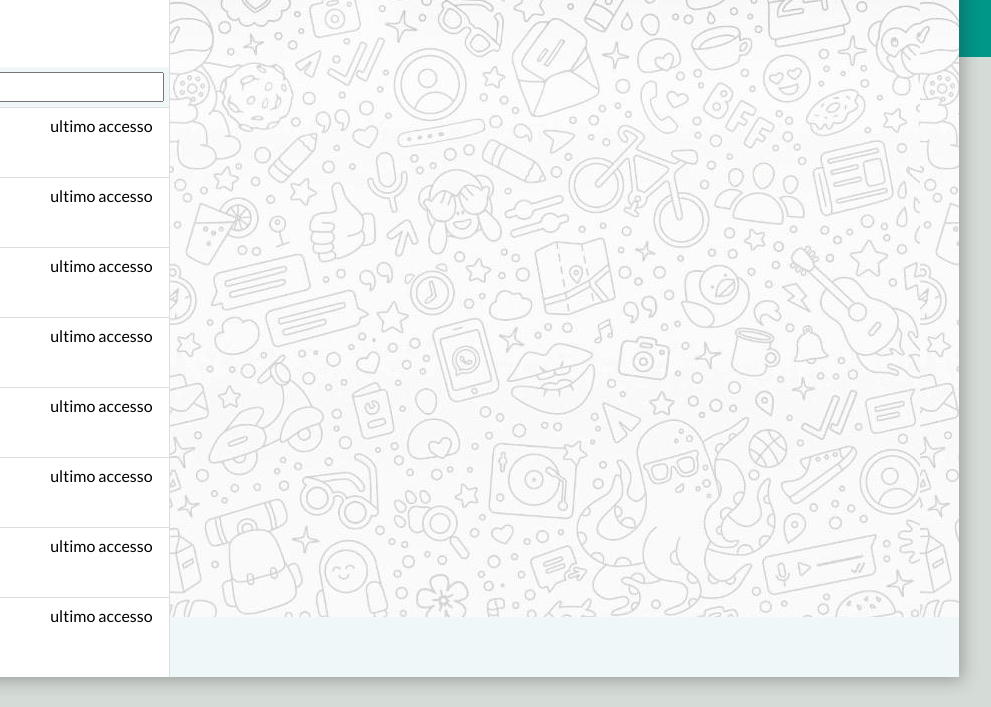
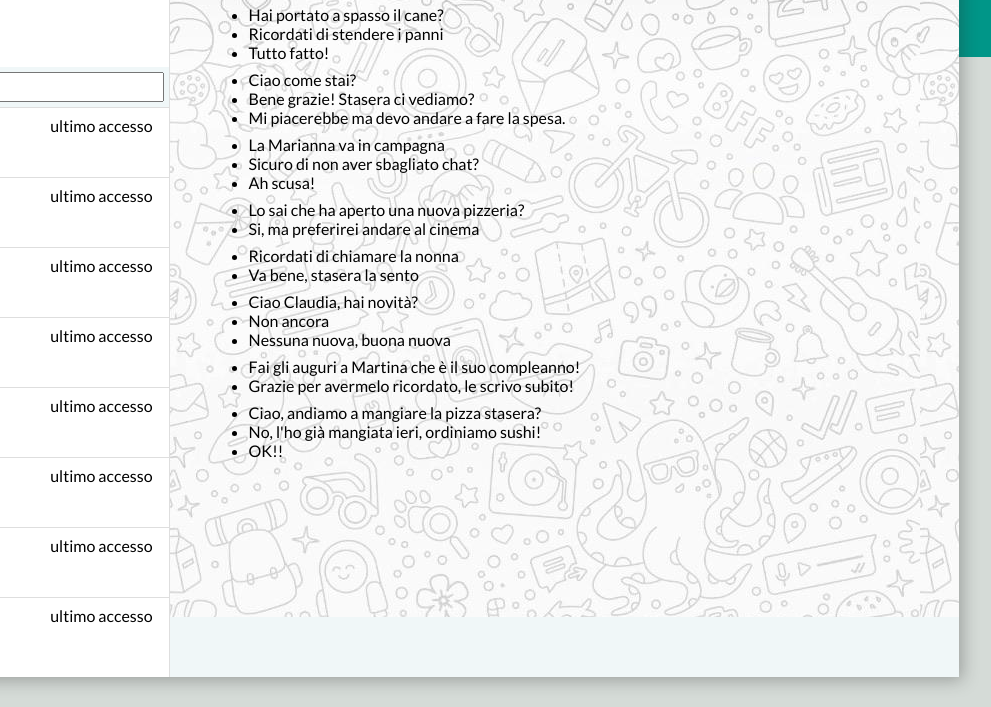
Before and after one commit to SamGrass/vue-boolzapp, a plain HTML site: page index.html in a window 1280 px wide. Shown: the part 93-800 px from the top of the page, 289-1280 px from the left. Drawn offline with nearby package versions, Linux system fonts and the light colour scheme.

Commit message:
inizio creazione chat dinamica

```diff
--- a/css/style.css
+++ b/css/style.css
@@ -132,11 +132,19 @@
         background-color: #ced3d3cb;
     }
 /* regole colonna dx */
+
+    /* regole chat */
     #main-chat {
         height: calc(100% - 120px);
         overflow-y: auto;
         background-image: url(../img/chat-bg.jpg);
     }
+    .chat-container {
+        width: 80%;
+        margin: 0.5rem auto;
+    }
+
+    /* regole message bar */
     #message-bar {
         height: 60px;
         background-color: #e0eff07f;
--- a/index.html
+++ b/index.html
@@ -90,7 +90,9 @@
                 </header>
                 <!-- zona chat -->
                 <main id="main-chat">
-
+                    <ul class="chat-container" v-for="userChat in contacts">
+                        <li v-for="(chat, index) in userChat.messages" :key="index"><span>{{chat.message}}</span></li>
+                    </ul>
                 </main>
                 <!-- zona scrittura e invio messaggi -->
                 <div id="message-bar"></div>
--- a/js/mysript.js
+++ b/js/mysript.js
@@ -3,10 +3,12 @@ const { createApp } = Vue
   createApp({
     data() {
       return {
+        // oggetto user
         user: {
           name: 'Samuele',
           avatar: './img/profile-pic-main-1.jpg'
         },
+        // array con dati di tutti i contatti
         contacts: [
           {
               name: 'Michele',
```
Lines whose indentation alone changed are shown as unchanged.
